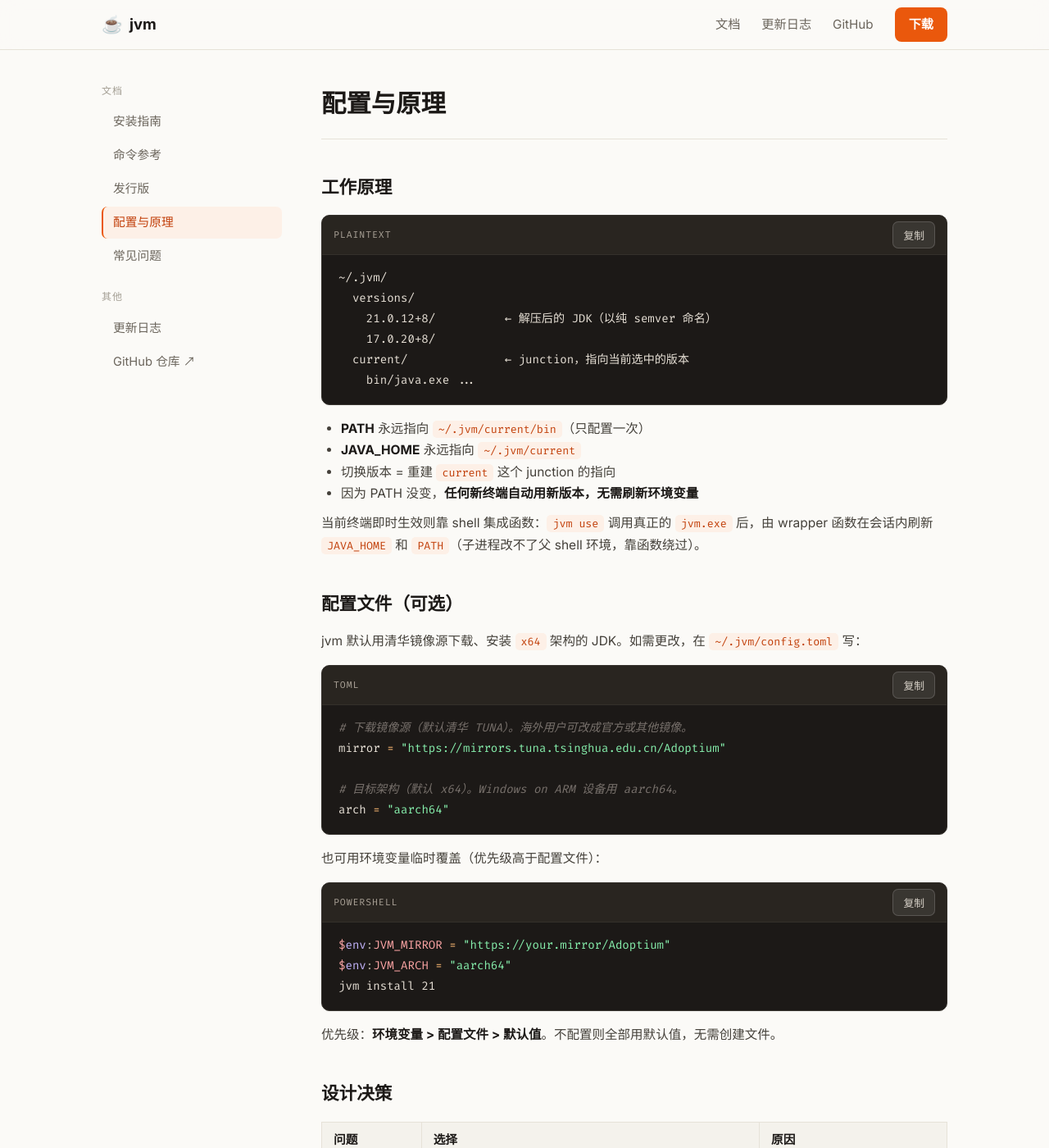
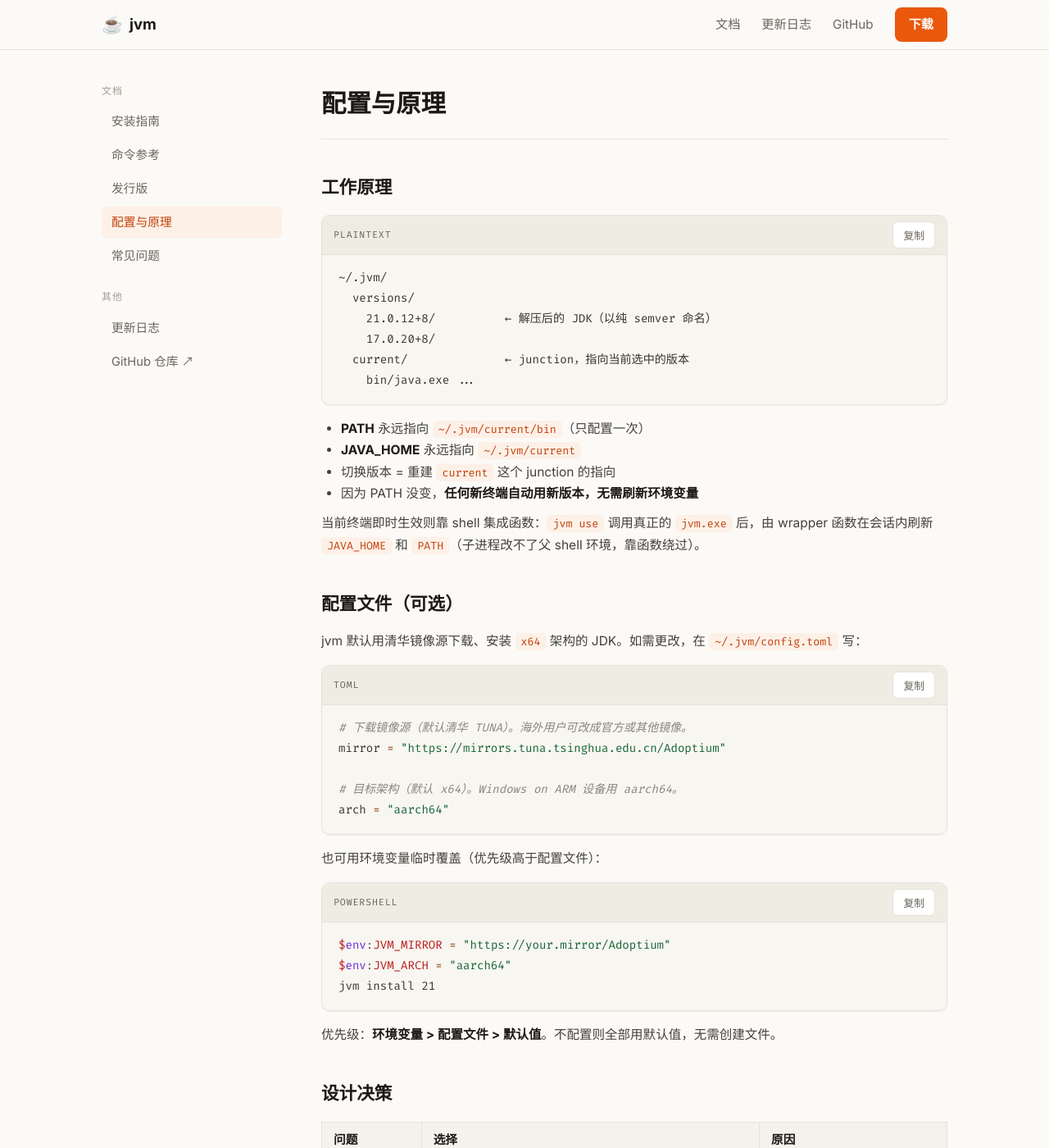
Before and after one commit to BaixuanZhu/jvm, a Jekyll site: the page built from docs/config.md, in a window 1280 px wide and 1400 px high. Shown: the whole window at 82% size. Built offline with Jekyll 4.4.1, drawn with Linux system fonts in a browser that asks for light colours.

Commit message:
fix(site): 代码块/终端/命令框全部改浅色，去除 border-left 装饰
- 亮色主题一以贯之：代码块、首页终端窗口、一键安装命令框、
  发行版卡片命令全部改为浅米底 + 深色字
- Rouge 配色换成 GitHub light 风格（暖色微调）
- 引用块去掉橙色左边条，改为圆角浅橙底；侧边栏选中态去掉左边条

```diff
--- a/assets/css/main.css
+++ b/assets/css/main.css
@@ -13,7 +13,10 @@
   --accent-bright: #ea580c;
   --accent-2: #1d4ed8;
   --accent-grad: linear-gradient(120deg, #ea580c 0%, #dc2626 100%);
-  --code-bg: #1c1917;         /* 代码块保留深色，形成质感对比 */
+  --code-bg: #f8f6f1;         /* 代码块浅米色，与纸感底色协调 */
+  --code-bar: #efece4;        /* 代码块顶栏 */
+  --code-border: #e6e2d8;
+  --code-text: #38352f;
   --radius: 12px;
   --shadow-sm: 0 1px 2px rgba(28, 25, 23, .05);
   --shadow-lg: 0 12px 32px -8px rgba(28, 25, 23, .12);
@@ -116,25 +119,25 @@ a:hover { text-decoration: underline; }
 .install-cmd {
   display: inline-flex; align-items: center; gap: 14px;
   margin: 36px auto 0; max-width: 100%;
-  background: var(--code-bg); border: 1px solid #34302b;
+  background: var(--bg-card); border: 1px solid var(--border);
   border-radius: 10px; padding: 13px 18px;
   font-family: var(--font-mono); font-size: .88rem;
   text-align: left;
   box-shadow: var(--shadow-lg);
 }
 .install-cmd code {
-  color: #fdba74; white-space: nowrap; overflow-x: auto;
+  color: var(--accent); white-space: nowrap; overflow-x: auto;
   scrollbar-width: none;
 }
 .install-cmd code::-webkit-scrollbar { display: none; }
 .copy-btn {
-  flex: none; background: rgba(255,255,255,.08); border: 1px solid rgba(255,255,255,.16);
-  color: #d6d0c7; border-radius: 7px; padding: 6px 12px;
+  flex: none; background: var(--bg-card); border: 1px solid var(--border);
+  color: var(--text-dim); border-radius: 7px; padding: 6px 12px;
   font-size: .8rem; cursor: pointer; font-family: var(--font-sans);
   transition: color .15s, border-color .15s, background .15s;
 }
-.copy-btn:hover { color: #fff; border-color: rgba(255,255,255,.4); }
-.copy-btn.copied { color: #86efac; border-color: #86efac; }
+.copy-btn:hover { color: var(--text); border-color: var(--text-dim); }
+.copy-btn.copied { color: #166534; border-color: #166534; }
 
 .hero-actions { margin-top: 30px; display: flex; gap: 14px; justify-content: center; flex-wrap: wrap; }
 
@@ -171,21 +174,21 @@ a:hover { text-decoration: underline; }
 /* ---------- 快速开始 ---------- */
 .terminal {
   max-width: 680px; margin: 0 auto;
-  background: var(--code-bg); border: 1px solid #34302b;
+  background: var(--code-bg); border: 1px solid var(--code-border);
   border-radius: var(--radius); overflow: hidden;
   box-shadow: var(--shadow-lg);
 }
 .terminal-bar {
   display: flex; align-items: center; gap: 7px;
-  padding: 12px 16px; background: #292520; border-bottom: 1px solid #34302b;
+  padding: 12px 16px; background: var(--code-bar); border-bottom: 1px solid var(--code-border);
 }
 .terminal-bar .dot { width: 11px; height: 11px; border-radius: 50%; }
 .dot.r { background: #ef4444; } .dot.y { background: #f59e0b; } .dot.g { background: #22c55e; }
-.terminal-bar .term-title { margin-left: 10px; color: #a8a095; font-size: .78rem; font-family: var(--font-mono); }
+.terminal-bar .term-title { margin-left: 10px; color: var(--text-dim); font-size: .78rem; font-family: var(--font-mono); }
 .terminal pre { padding: 20px 22px; overflow-x: auto; font-family: var(--font-mono); font-size: .9rem; line-height: 1.8; }
-.terminal .c { color: #78716c; }   /* 注释 */
-.terminal .p { color: #fdba74; }   /* 命令 */
-.terminal .o { color: #86efac; }   /* 输出 */
+.terminal .c { color: #8a857b; }   /* 注释 */
+.terminal .p { color: #c2410c; }   /* 命令 */
+.terminal .o { color: #166534; }   /* 输出 */
 
 /* ---------- 发行版卡片 ---------- */
 .distro-grid { display: grid; gap: 20px; grid-template-columns: repeat(auto-fit, minmax(280px, 1fr)); }
@@ -199,9 +202,9 @@ a:hover { text-decoration: underline; }
 .distro-card h3 { font-size: 1.15rem; margin-bottom: 6px; }
 .distro-card .vendor { color: var(--text-dim); font-size: .85rem; margin-bottom: 16px; }
 .distro-card code {
-  display: block; background: var(--code-bg); border: 1px solid #34302b;
+  display: block; background: var(--code-bg); border: 1px solid var(--code-border);
   border-radius: 8px; padding: 10px; font-family: var(--font-mono);
-  font-size: .85rem; color: #fdba74;
+  font-size: .85rem; color: var(--accent);
 }
 .distro-note { text-align: center; color: var(--text-dim); font-size: .9rem; margin-top: 26px; }
 .distro-note code { font-family: var(--font-mono); font-size: .85em; background: #fdf0e7; color: var(--accent); padding: 1px 6px; border-radius: 5px; }
@@ -227,10 +230,10 @@ a:hover { text-decoration: underline; }
 .sidebar-title:first-child { margin-top: 0; }
 .docs-sidebar a {
   color: var(--text-dim); font-size: .92rem; padding: 7px 12px;
-  border-radius: 7px; border-left: 2px solid transparent;
+  border-radius: 7px;
 }
 .docs-sidebar a:hover { color: var(--text); background: var(--bg-soft); text-decoration: none; }
-.docs-sidebar a.active { color: var(--accent); background: #fdf0e7; border-left-color: var(--accent-bright); }
+.docs-sidebar a.active { color: var(--accent); background: #fdf0e7; }
 
 .docs-content { min-width: 0; }
 .docs-content h1 { font-size: 1.9rem; margin-bottom: 24px; padding-bottom: 16px; border-bottom: 1px solid var(--border); }
@@ -241,8 +244,8 @@ a:hover { text-decoration: underline; }
 .docs-content a { color: var(--accent-2); }
 .docs-content strong { color: var(--text); }
 .docs-content blockquote {
-  border-left: 3px solid var(--accent-bright); background: #fdf0e7;
-  padding: 12px 18px; border-radius: 0 8px 8px 0; margin: 16px 0;
+  background: #fdf0e7;
+  padding: 12px 18px; border-radius: 8px; margin: 16px 0;
 }
 .docs-content blockquote p { color: var(--text-dim); font-size: .92rem; }
 .docs-content table { width: 100%; border-collapse: collapse; margin: 16px 0; font-size: .92rem; background: var(--bg-card); }
@@ -250,28 +253,28 @@ a:hover { text-decoration: underline; }
 .docs-content th { background: var(--bg-soft); }
 .docs-content code { font-family: var(--font-mono); font-size: .86em; background: #fdf0e7; color: var(--accent); padding: 2px 7px; border-radius: 5px; }
 .docs-content pre {
-  background: var(--code-bg); border: 1px solid #34302b; border-radius: 10px;
+  background: var(--code-bg); border: 1px solid var(--code-border); border-radius: 10px;
   padding: 16px 20px; overflow-x: auto; margin: 16px 0;
   font-size: .88rem;
 }
-.docs-content pre code { background: none; color: #e7e0d6; padding: 0; font-size: inherit; line-height: 1.75; }
+.docs-content pre code { background: none; color: var(--code-text); padding: 0; font-size: inherit; line-height: 1.75; }
 .docs-content hr { border: 0; border-top: 1px solid var(--border); margin: 36px 0; }
 
 /* 带顶栏的代码块（JS 自动包装：语言标签 + 常驻复制按钮） */
 .code-block {
-  background: var(--code-bg); border: 1px solid #34302b;
+  background: var(--code-bg); border: 1px solid var(--code-border);
   border-radius: 10px; margin: 16px 0; overflow: hidden;
   box-shadow: var(--shadow-sm);
 }
 .code-block pre { margin: 0; border: 0; border-radius: 0; background: transparent; }
 .code-header {
   display: flex; align-items: center; justify-content: space-between;
-  padding: 7px 14px; background: #292520; border-bottom: 1px solid #34302b;
+  padding: 7px 14px; background: var(--code-bar); border-bottom: 1px solid var(--code-border);
 }
 .code-lang {
   font-family: var(--font-mono); font-size: .72rem;
   text-transform: uppercase; letter-spacing: .08em;
-  color: #a8a095; user-select: none;
+  color: var(--text-dim); user-select: none;
 }
 
 /* ---------- 响应式 ---------- */
@@ -280,7 +283,6 @@ a:hover { text-decoration: underline; }
   .docs-sidebar { position: static; border-bottom: 1px solid var(--border); padding-bottom: 16px; }
   .docs-sidebar nav { flex-direction: row; flex-wrap: wrap; gap: 6px; }
   .sidebar-title { width: 100%; }
-  .docs-sidebar a { border-left: 0; }
 }
 
 @media (max-width: 720px) {
--- a/assets/css/syntax.css
+++ b/assets/css/syntax.css
@@ -1,48 +1,47 @@
 /* ============================================================
-   Rouge 语法高亮配色 —— 暖深色（与站点代码块底色 #1c1917 配套）
-   覆盖 kramdown 默认的 language-* highlighter-rouge 结构
+   Rouge 语法高亮配色 —— 浅色（GitHub light 风格，暖色微调）
    ============================================================ */
 
-/* 基础色：柔和暖白，保证未命中的 token 也协调 */
+/* 基础色 */
 .highlight,
 .highlight code,
-.highlight pre { color: #e7e0d6; background: transparent; }
+.highlight pre { color: #38352f; background: transparent; }
 
 /* 注释 */
-.highlight .c, .highlight .cm, .highlight .c1, .highlight .cs, .highlight .cp { color: #78716c; font-style: italic; }
+.highlight .c, .highlight .cm, .highlight .c1, .highlight .cs, .highlight .cp { color: #8a857b; font-style: italic; }
 
 /* 关键字 / 声明 */
-.highlight .k, .highlight .kc, .highlight .kd, .highlight .kn, .highlight .kp, .highlight .kr, .highlight .kt { color: #f97316; }
+.highlight .k, .highlight .kc, .highlight .kd, .highlight .kn, .highlight .kp, .highlight .kr, .highlight .kt { color: #c2410c; }
 
 /* 字符串 */
 .highlight .s, .highlight .s1, .highlight .s2, .highlight .sb, .highlight .sc, .highlight .sd,
-.highlight .se, .highlight .sh, .highlight .si, .highlight .sr, .highlight .sx, .highlight .ss { color: #86efac; }
+.highlight .se, .highlight .sh, .highlight .si, .highlight .sr, .highlight .sx, .highlight .ss { color: #166534; }
 
 /* 数字 / 常量 */
-.highlight .m, .highlight .mi, .highlight .mf, .highlight .mh, .highlight .mo, .highlight .il { color: #fbbf24; }
+.highlight .m, .highlight .mi, .highlight .mf, .highlight .mh, .highlight .mo, .highlight .il { color: #b45309; }
 
-/* 函数 / 方法名 */
-.highlight .nf, .highlight .fm, .highlight .na { color: #7dd3fc; }
+/* 函数 / 方法名 / 属性 */
+.highlight .nf, .highlight .fm, .highlight .na { color: #1d4ed8; }
 
 /* 类型 / 类名 / 内置 */
-.highlight .nc, .highlight .no, .highlight .nd, .highlight .ni, .highlight .ne, .highlight .nn { color: #c4b5fd; }
-.highlight .nb, .highlight .bp { color: #c4b5fd; }
+.highlight .nc, .highlight .no, .highlight .nd, .highlight .ni, .highlight .ne, .highlight .nn { color: #6d28d9; }
+.highlight .nb, .highlight .bp { color: #6d28d9; }
 
 /* 变量 */
-.highlight .nv, .highlight .vc, .highlight .vg, .highlight .vi { color: #fca5a5; }
+.highlight .nv, .highlight .vc, .highlight .vg, .highlight .vi { color: #b91c1c; }
 
 /* 操作符 / 标点 */
-.highlight .o, .highlight .ow { color: #fdba74; }
-.highlight .p { color: #a8a095; }
+.highlight .o, .highlight .ow { color: #9a3412; }
+.highlight .p { color: #6b655c; }
 
-/* 标签 / 属性（toml、html 等） */
-.highlight .nt { color: #f97316; }
-.highlight .nl { color: #7dd3fc; }
+/* 标签 / 属性名（toml、html 等） */
+.highlight .nt { color: #c2410c; }
+.highlight .nl { color: #1d4ed8; }
 
 /* diff / 错误 */
-.highlight .gd { color: #fca5a5; background: rgba(239, 68, 68, .12); }
-.highlight .gi { color: #86efac; background: rgba(34, 197, 94, .12); }
-.highlight .err, .highlight .gr { color: #fca5a5; }
+.highlight .gd { color: #b91c1c; background: rgba(239, 68, 68, .1); }
+.highlight .gi { color: #166534; background: rgba(34, 197, 94, .12); }
+.highlight .err, .highlight .gr { color: #b91c1c; }
 
 /* 行号（若启用） */
-.highlight .lineno { color: #57534e; user-select: none; }
+.highlight .lineno { color: #b5afa2; user-select: none; }
```
